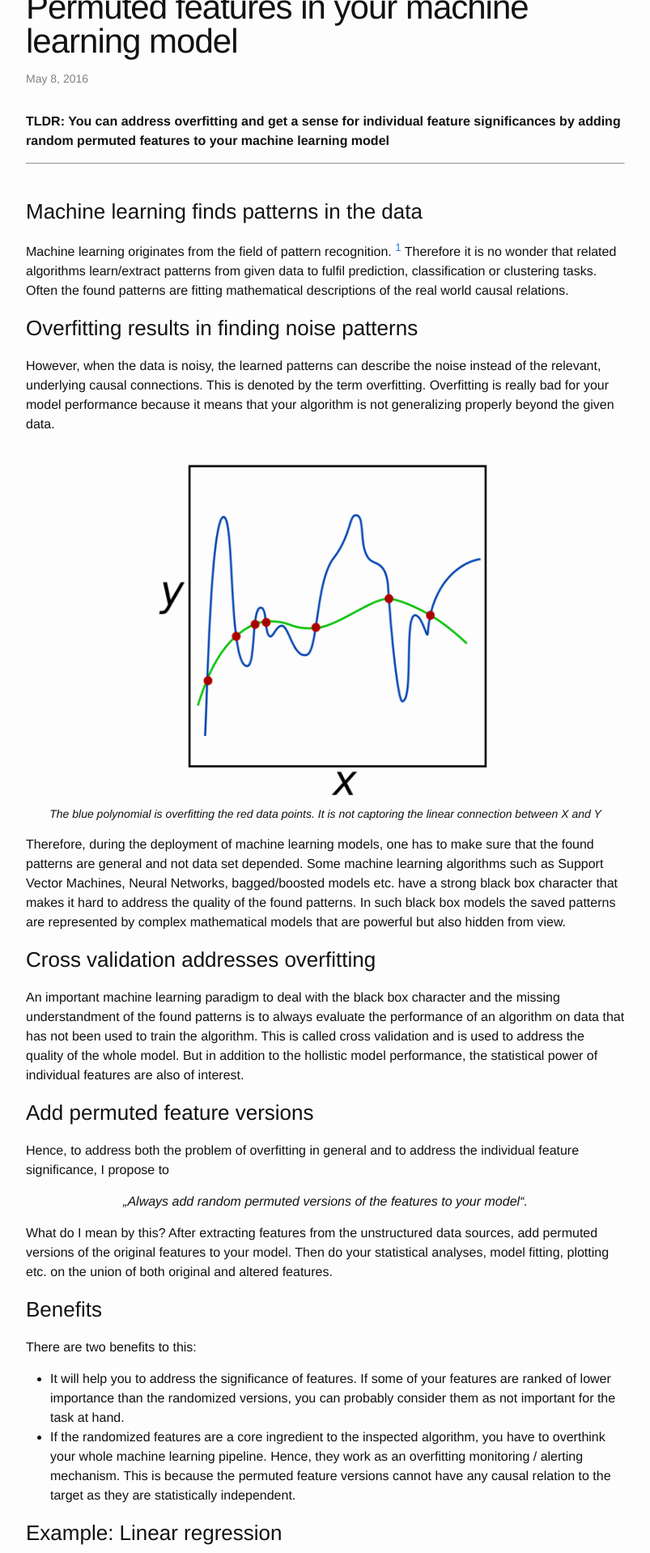
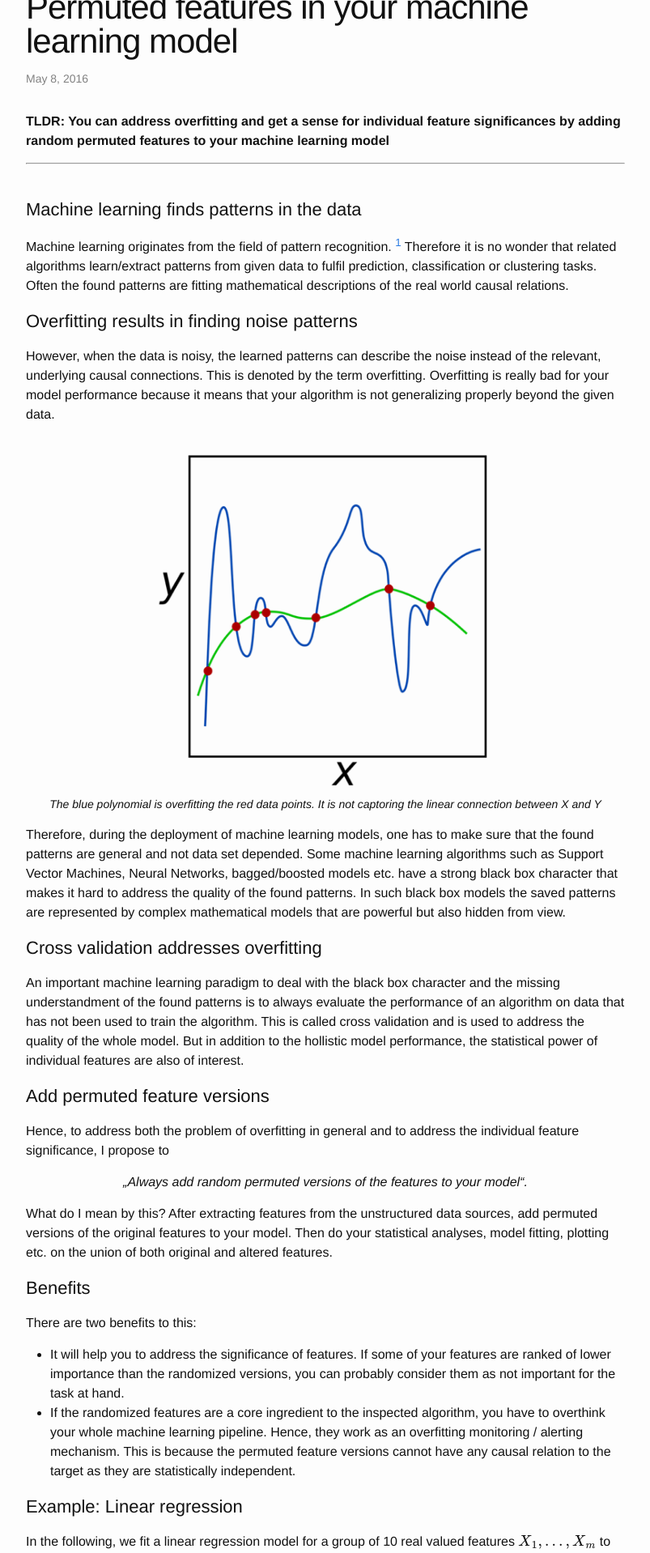
Before and after one commit to MaxBenChrist/MaxBenChrist.github.io, a Jekyll site: the page built from _posts/2016-05-08-add-permuted-features.markdown, in a window 1280 px wide. Shown: the part 448-2366 px from the top of the page at 81% size, without its empty margins (238-1041 px from the left). Built offline with Jekyll 4.4.1, drawn with Linux system fonts in a browser that asks for light colours; nearby versions of some CDN libraries; formulas are drawn with MathJax 3; comment, search, counter and statistics services are not loaded.

Commit message:
decreased fantasize for h2 and h3 headlines in _layout.scss

```diff
--- a/_sass/_layout.scss
+++ b/_sass/_layout.scss
@@ -217,15 +217,15 @@
     margin-bottom: $spacing-unit;
 
     h2 {
-        font-size: 32px;
+        font-size: 24px;
 
         @include media-query($on-laptop) {
-            font-size: 28px;
+            font-size: 24px;
         }
     }
 
     h3 {
-        font-size: 26px;
+        font-size: 22px;
 
         @include media-query($on-laptop) {
             font-size: 22px;
```
